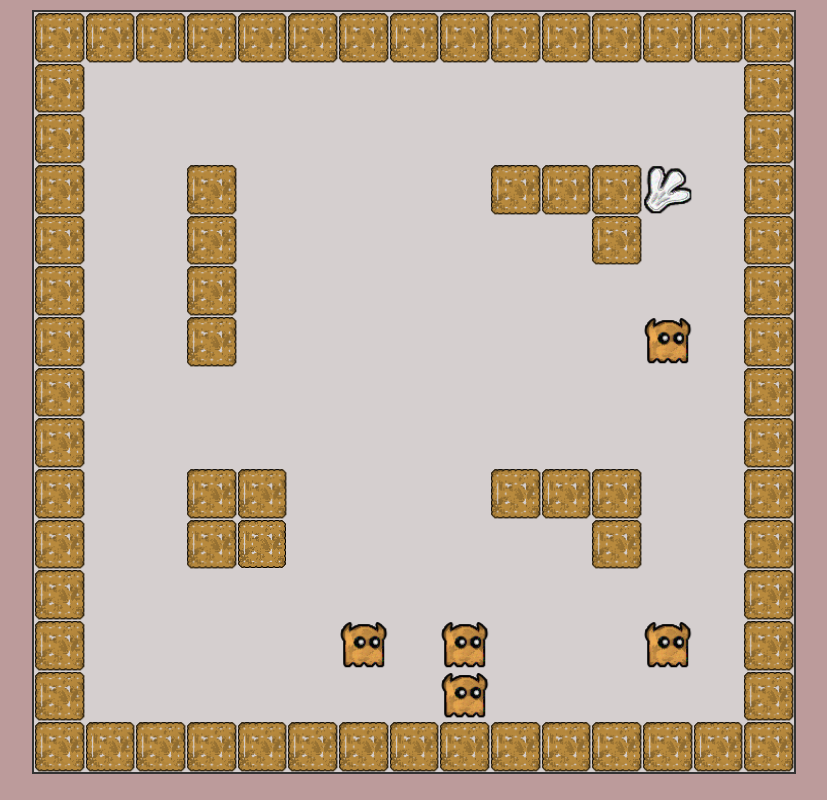
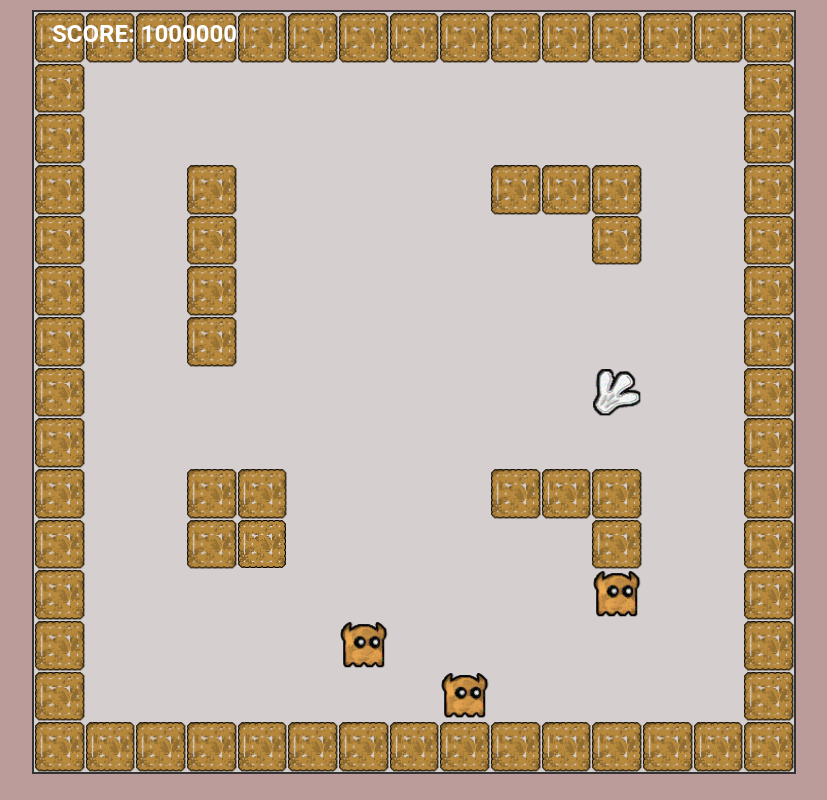
Before and after one commit to tjmlehtinen/monstergame_kodarit_2025, a plain HTML site: page public/index.html in a window 1280 px wide. Both pictures are taken after a click on the button "Aloita peli". Shown: the whole page, without its empty margins (226-1053 px from the left). Drawn offline with Linux system fonts and the light colour scheme.

Commit message:
yhdestoista tunti eli 07042025

```diff
--- a/public/index.html
+++ b/public/index.html
@@ -14,6 +14,7 @@
         <button type="button" id="start-button">Aloita peli</button>
     </div>
     <div id="game-screen">
+        <div id="score-board">SCORE: 1000000</div>
         <div id="game-container"></div>
     </div>
 </body>
--- a/public/script.js
+++ b/public/script.js
@@ -3,10 +3,13 @@ const gameScreen = document.getElementById("game-screen");
 
 const BOARDSIZE = 15;
 
+let gameRunning = false;
+
 let gameBoard;
 let player;
 let monsters;
 let monsterMoveInterval;
+let monsterSpeed;
 
 function randomInt(min, max) {
     const randomFloat = Math.random() * (max - min) + min;
@@ -39,6 +42,7 @@ function calculateCellSize() {
 }
 
 document.addEventListener("keydown", (event) => {
+    if (gameRunning) {
         switch (event.key) {
             case "ArrowDown":
                 player.move(0, 1);
@@ -67,6 +71,7 @@ document.addEventListener("keydown", (event) => {
         }
         event.preventDefault();
         drawBoard(gameBoard);
+    }
 });
 
 document.getElementById("start-button").addEventListener("click", startGame);
@@ -74,14 +79,26 @@ document.getElementById("start-button").addEventListener("click", startGame);
 function startGame() {
     startScreen.style.display = "none";
     gameScreen.style.display = "block";
+    gameRunning = true;
     gameBoard = generateRandomBoard();
-    monsterMoveInterval = setInterval(moveMonsters, 1000);
-    console.log(gameBoard);
+    monsterSpeed = 1000;
+    monsterMoveInterval = setInterval(moveMonsters, monsterSpeed);
+    drawBoard(gameBoard);
+}
+
+function nextLevel() {
+    alert("Next level");
+    clearInterval(monsterMoveInterval);
+    gameBoard = generateRandomBoard();
+    monsterSpeed *= 0.9;
+    monsterMoveInterval = setInterval(moveMonsters, monsterSpeed);
     drawBoard(gameBoard);
 }
 
 function endGame() {
+    gameRunning = false;
     clearInterval(monsterMoveInterval);
+    alert("Kuolit ja peli loppui");
     gameScreen.style.display = "none";
     startScreen.style.display = "block";
 }
@@ -121,8 +138,8 @@ function generateRandomBoard() {
         }
     }
     generateObstacles(newBoard);
-    monsters = []
-    for (let i=0; i<5; ++i) {
+    monsters = [];
+    for (let i=0; i<3; ++i) {
         const [monsterX, monsterY] = randomEmptyPosition(newBoard);
         monsters.push(new Monster(monsterX, monsterY));
         setCell(newBoard, monsterX, monsterY, "M");
@@ -190,11 +207,11 @@ class Monster {
     constructor(x, y) {
         this.x = x;
         this.y = y;
+        this.isAlive = true;
     }
 }
 
 function moveMonsters() {
-    let hitIndices = [];
     for (const monster of monsters) {
         const moves = [
             {x: monster.x + 1, y: monster.y},
@@ -218,19 +235,18 @@ function moveMonsters() {
                 endGame();
             }
             else if (getCell(gameBoard, monster.x, monster.y) === "B") {
-                const monsterIndex = monsters.indexOf(monster);
-                hitIndices.push(monsterIndex);
+                monster.isAlive = false;
             }
             else {
                 setCell(gameBoard, monster.x, monster.y, "M");
             }
         }
     }
-    // ei toimi, koska splice sotkee indeksit
-    for (const i of hitIndices) {
-        monsters.splice(i, 1);
+    monsters = monsters.filter(monster => monster.isAlive);
+    drawBoard(gameBoard);
+    if (monsters.length === 0) {
+        nextLevel();
     }
-    drawBoard(gameBoard);
 }
 
 function shootAt(x, y) {
@@ -245,6 +261,6 @@ function shootAt(x, y) {
     setTimeout(() => {setCell(gameBoard, x, y, " ");}, 500);
     drawBoard(gameBoard);
     if (monsters.length === 0) {
-        alert("hirviöt loppu")
+        nextLevel();
     }
 }
--- a/public/style.css
+++ b/public/style.css
@@ -39,6 +39,18 @@ h1, h2, p {
 
 #game-screen {
     display: none;
+    position: relative;
+}
+
+#score-board {
+    font-size: 24px;
+    font-weight: bold;
+    margin: 10px;
+    color: #fff;
+    position: absolute;
+    top: 10px;
+    left: 10px;
+    z-index: 10;
 }
 
 #game-container {
```
Lines whose indentation alone changed are shown as unchanged.
